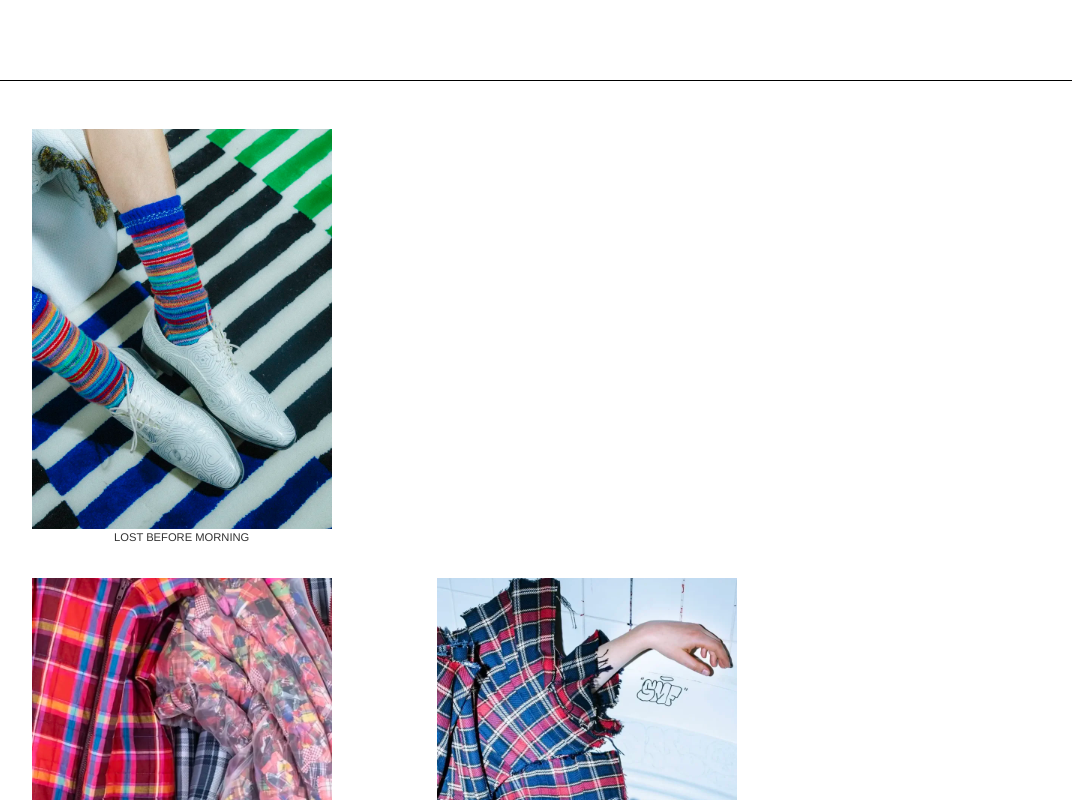
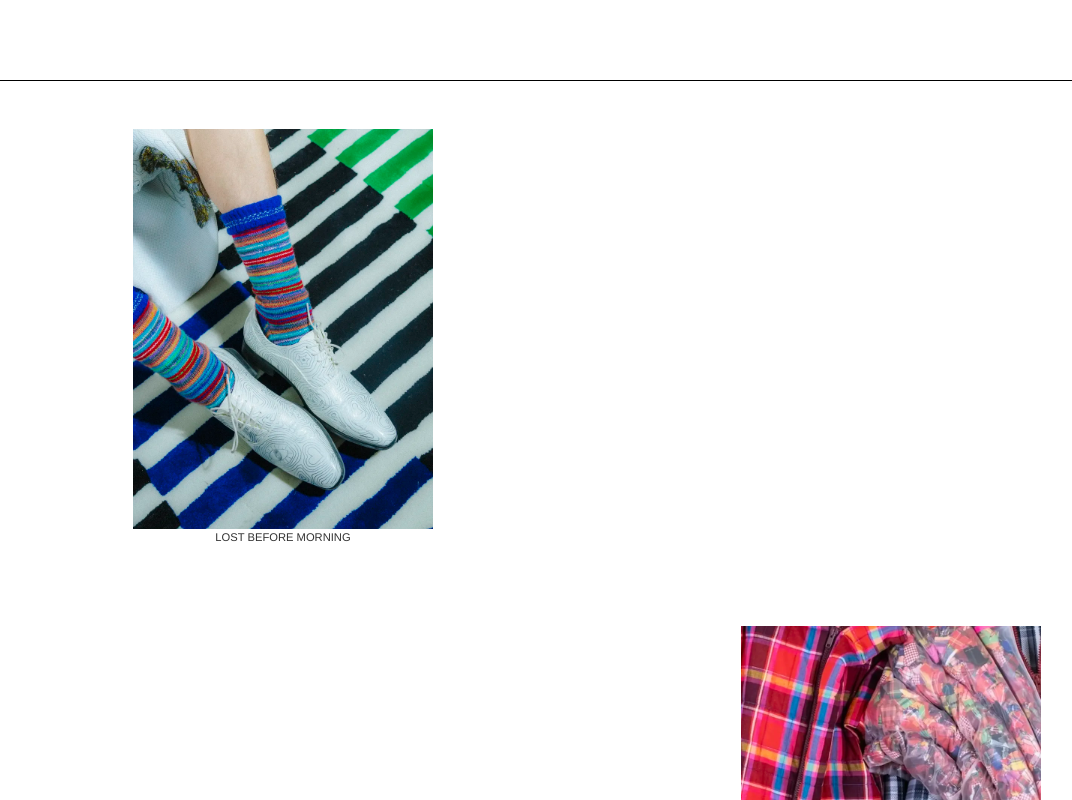
Before and after one commit to brentvervaet/anneliesannys-portfolio, a Vue app: page / in a window 1280 px wide. Shown: the part 880-1680 px from the top of the page, without its empty margins (53-1125 px from the left). Built offline with nearby package versions, Linux system fonts and the light colour scheme.

Commit message:
refactor: adjust portfolio grid gap for improved layout consistency

```diff
--- a/src/views/HomeView.vue
+++ b/src/views/HomeView.vue
@@ -240,7 +240,7 @@ onUnmounted(() => {
 .portfolio-grid {
   display: grid;
   grid-template-columns: repeat(2, 1fr);
-  gap: 2rem;
+  gap: 5rem 2rem;
 }
 
 /* ===== PROJECT CARD STYLES ===== */
@@ -299,7 +299,6 @@ onUnmounted(() => {
   font-weight: 400;
   letter-spacing: 1.5px;
   text-transform: uppercase;
-  font-family: 'Helvetica Neue', sans-serif;
 }
 
 /* ===== MEDIA QUERIES ===== */
@@ -317,9 +316,6 @@ onUnmounted(() => {
 
   .project-card:hover .project-overlay {
     opacity: 1;
-  }
-  .portfolio-grid {
-    grid-template-columns: repeat(3, 1fr);
   }
 }
 
```
